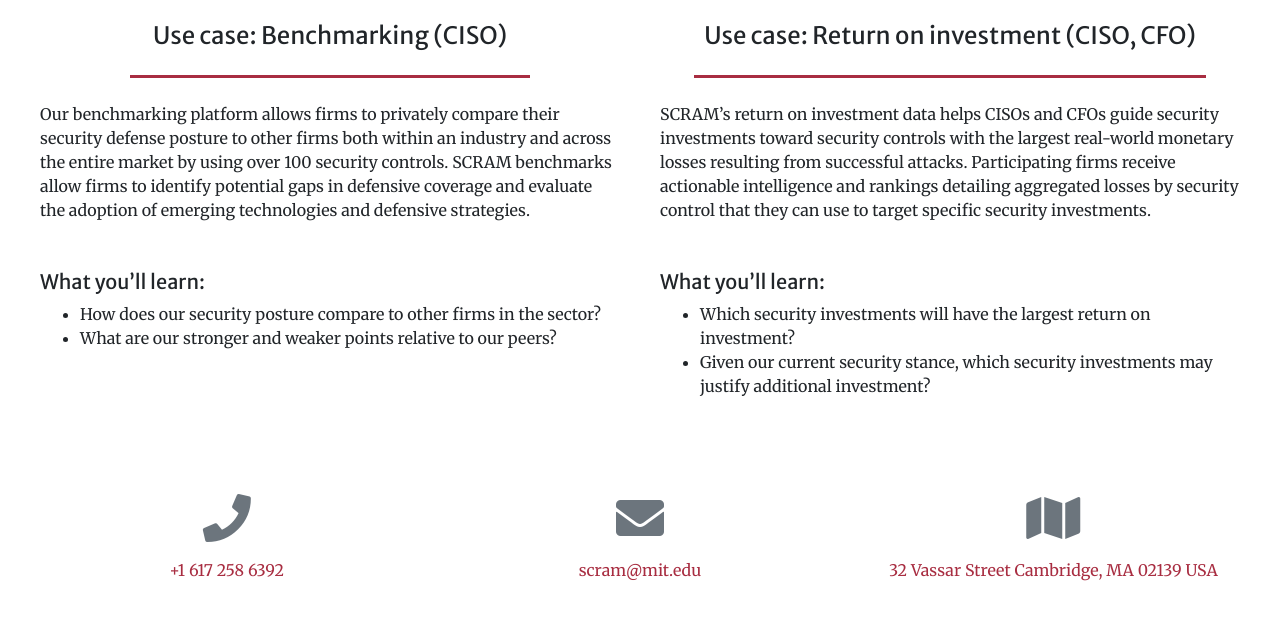
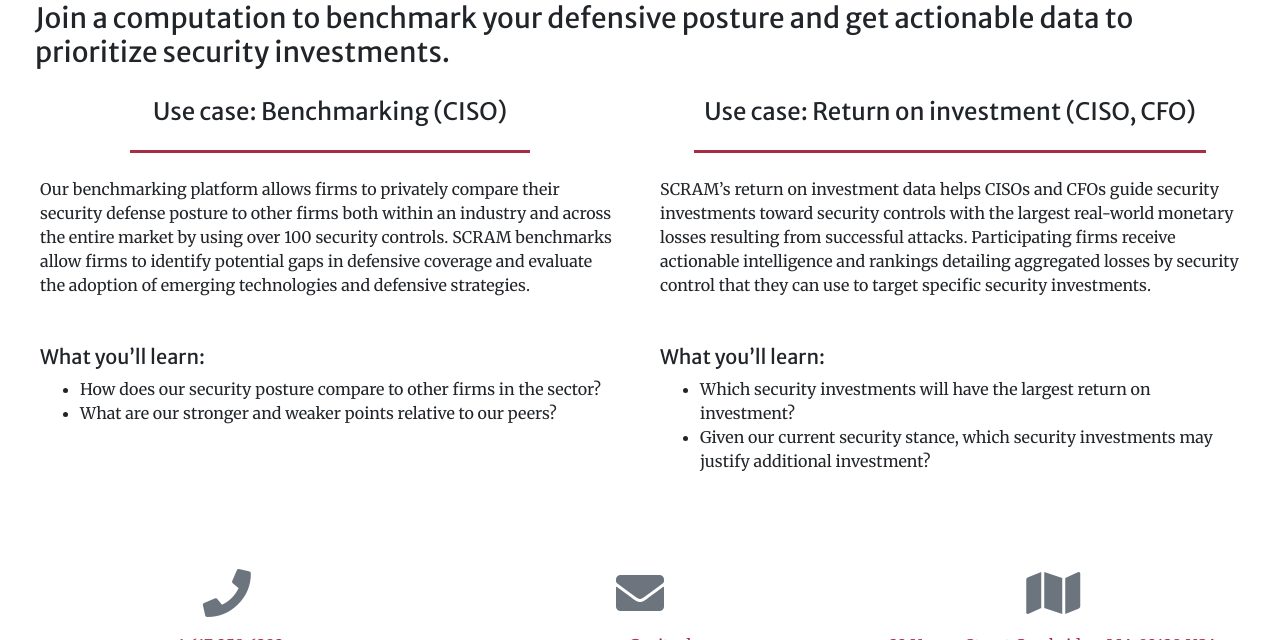
Before and after one commit to jisqyv/MIT, a Jekyll site: the page built from index.md, in a window 1280 px wide and 900 px high, scrolled down 1012 px, cut to the strip 260-900 px from the top of the window. Built offline with Jekyll 4.4.1, drawn with Linux system fonts in a browser that asks for light colours; nearby versions of some CDN libraries.

Commit message:
services home

```diff
--- a/_includes/homeservices.html
+++ b/_includes/homeservices.html
@@ -1,6 +1,7 @@
 <section class="page-section {{ section.background_style }}" id="{{ section.section_id }}">
 <div class="container serviceshomecol">
 <div><center><iframe width="100%" height="315" src="https://www.youtube.com/embed/XHOmBV4js_E?controls=0" frameborder="0" allow="accelerometer; autoplay; encrypted-media; gyroscope; picture-in-picture" allowfullscreen style="text-align:center; padding: 50px 0;"></iframe></center></div>
+<h3>Join a computation to benchmark your defensive posture and get actionable data to prioritize security investments.</h3>
   <div class="row row-mid-6">
     <div class="col-xs-12 col-sm-6 serviceshome" >
       <h3 class="h4 mb-2 text-center">Use case: Benchmarking (CISO)</h3>
--- a/index.md
+++ b/index.md
@@ -20,7 +20,7 @@
     title: At Your Service
     serviceshome:
       - title: 'Use case Benchmarking (CISO)'
-        text1: 'How does our security posture compare to other firms in the sector?'
+        text1: 'Our benchmarking platform allows firms to privately compare their security defense posture to other firms both within an industry and across the entire market by using over 100 security controls. SCRAM benchmarks allow firms to identify potential gaps in defensive coverage and evaluate the adoption of emerging technologies and defensive strategies.'
         text2: 'What are our stronger and weaker points relative to our peers?'
 
 
```
